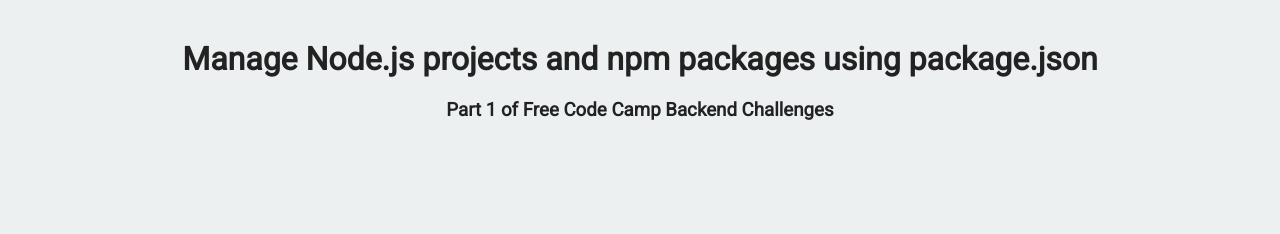
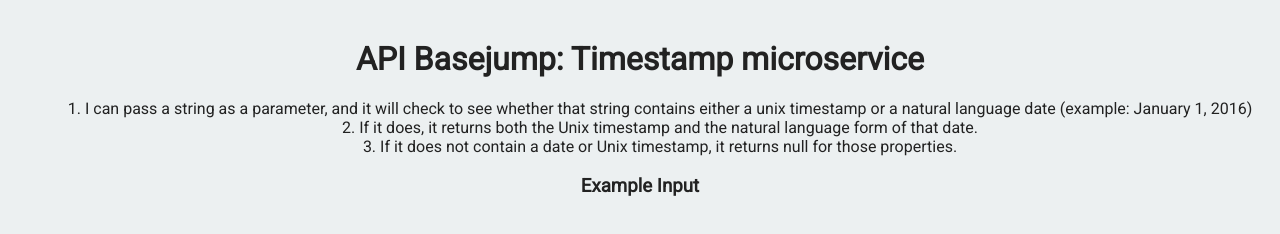
Before and after one commit to JordanMack92/Request-Header-Parser-Microservice, a website: page views/index.html in a window 1280 px wide. Drawn offline with Linux system fonts and the light colour scheme.

Commit message:
Checkpoint

```diff
--- a/views/index.html
+++ b/views/index.html
@@ -2,16 +2,34 @@
 <html>
 
    <head>
-      <title>Backend Challenges | Free Code Camp</title>
-      <link rel="shortcut icon" href="https://cdn.hyperdev.com/us-east-1%3A52a203ff-088b-420f-81be-45bf559d01b1%2Ffavicon.ico" type="image/x-icon"/>
+      <title>Timestamp Microservice</title>
       <link href="https://fonts.googleapis.com/css?family=Roboto" rel="stylesheet" type="text/css">
       <link href="/public/style.css" rel="stylesheet" type="text/css">
    </head>
 
    <body>
       <div class="container">
-         <h1>Manage Node.js projects and npm packages using package.json</h1>
-         <h3>Part 1 of Free Code Camp Backend Challenges</h3>
+         <h1>API Basejump: Timestamp microservice</h1>
+
+        <div class = "well">
+          <ol>
+            <li>I can pass a string as a parameter, and it will check to see whether that string contains either a unix timestamp or a natural language date (example: January 1, 2016)</li>
+            <li>If it does, it returns both the Unix timestamp and the natural language form of that date.</li>
+            <li>If it does not contain a date or Unix timestamp, it returns null for those properties.</li>
+          </ol>
+        </div>
+
+        <div>
+          <h3>Example Input</h3>
+          <p>
+
+  </p>
+        </div>
+
+
+
+
+
       </div>
    </body>
 
```
